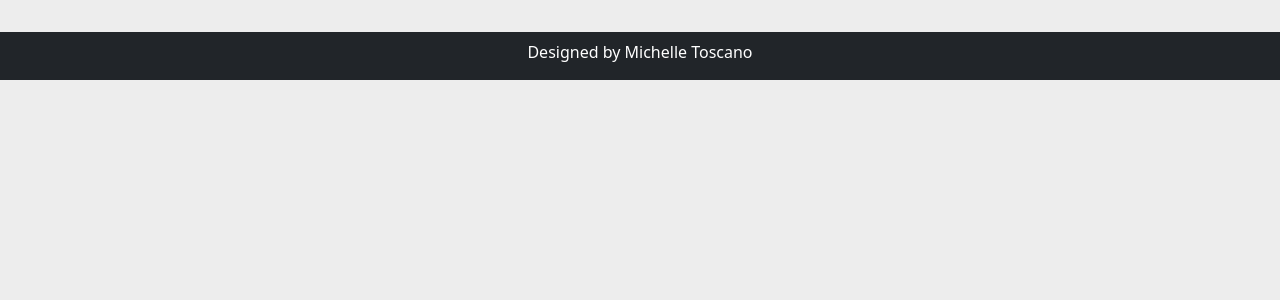
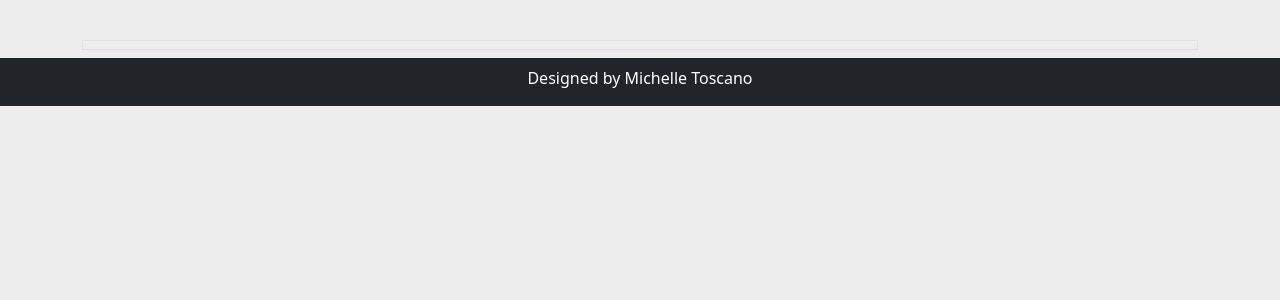
Before and after one commit to Michelle3334/coaching-warriors, a Django app: template templates/course_detail.html in a window 1280 px wide. Shown: the part 56-356 px from the top of the page. Run offline with Django 3.2, Linux system fonts and the light colour scheme; the template is opened without the code that fills it, so the values that code supplies are empty.

Commit message:
Add padding for UX and design

```diff
--- a/templates/course_detail.html
+++ b/templates/course_detail.html
@@ -11,10 +11,10 @@
         {% endif %}
     </div>
 </div>
-<div class="container text-center">
+<div class="container text-center py-2">
     <!--course title-->
     <h1>{{ course.course_name }}</h1>
-    <div>
+    <div class="border border-1 px-4 pt-2">
         {{ course.content | safe }}
     </div>
 </div>
--- a/templates/gallery.html
+++ b/templates/gallery.html
@@ -6,7 +6,7 @@
     Gallery
 </h3>
 <!--Image gallery-->
-<div class="row">
+<div class="row px-1">
     <div class="col-lg-4 col-md-12 mb-4 mb-lg-0">
         <img class="w-100 shadow-1-strong rounded mb-4" src="https://res.cloudinary.com/dqf94syyp/image/upload/v1627900403/people-d_yzr4lq.jpg" alt="People standing by desk">
         <img class="w-100 shadow-1-strong rounded mb-4" src="https://res.cloudinary.com/dqf94syyp/image/upload/v1627900404/team_vwmzyj.jpg" alt="People giving high fives">
```
